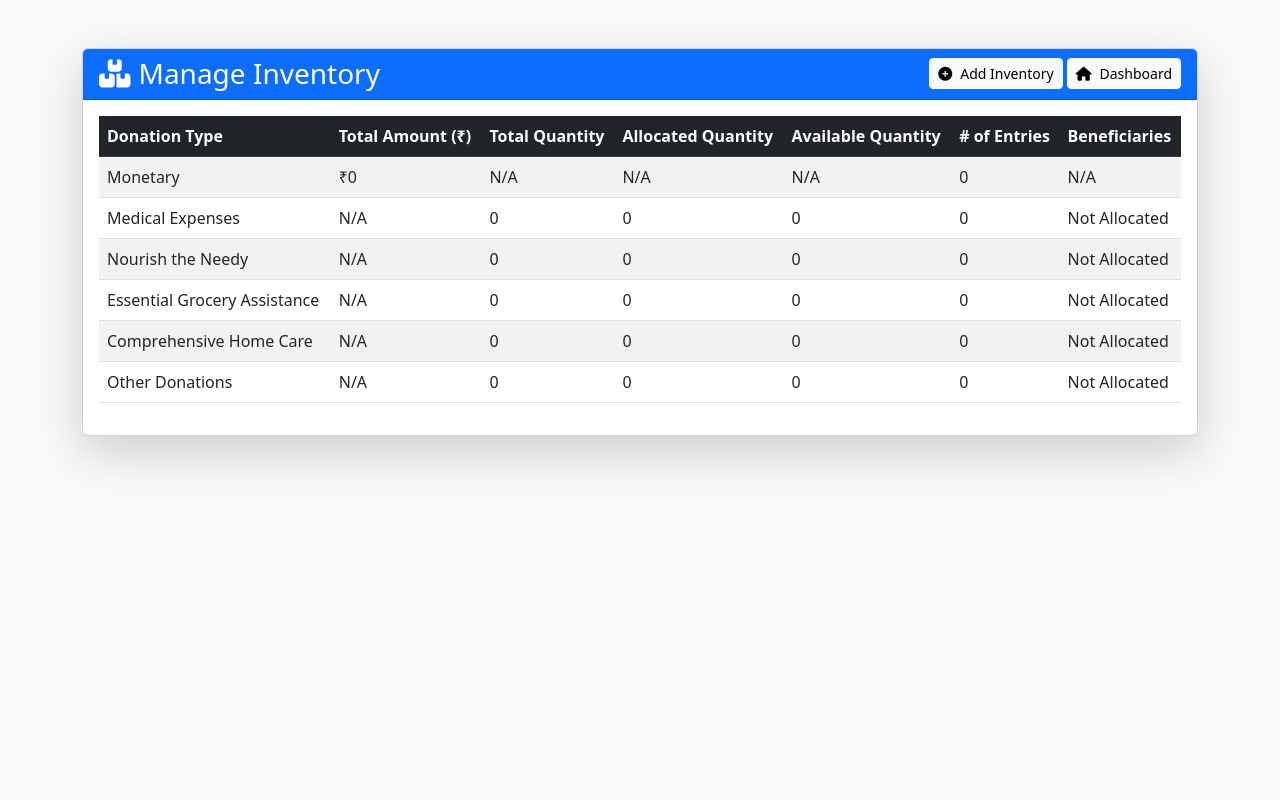
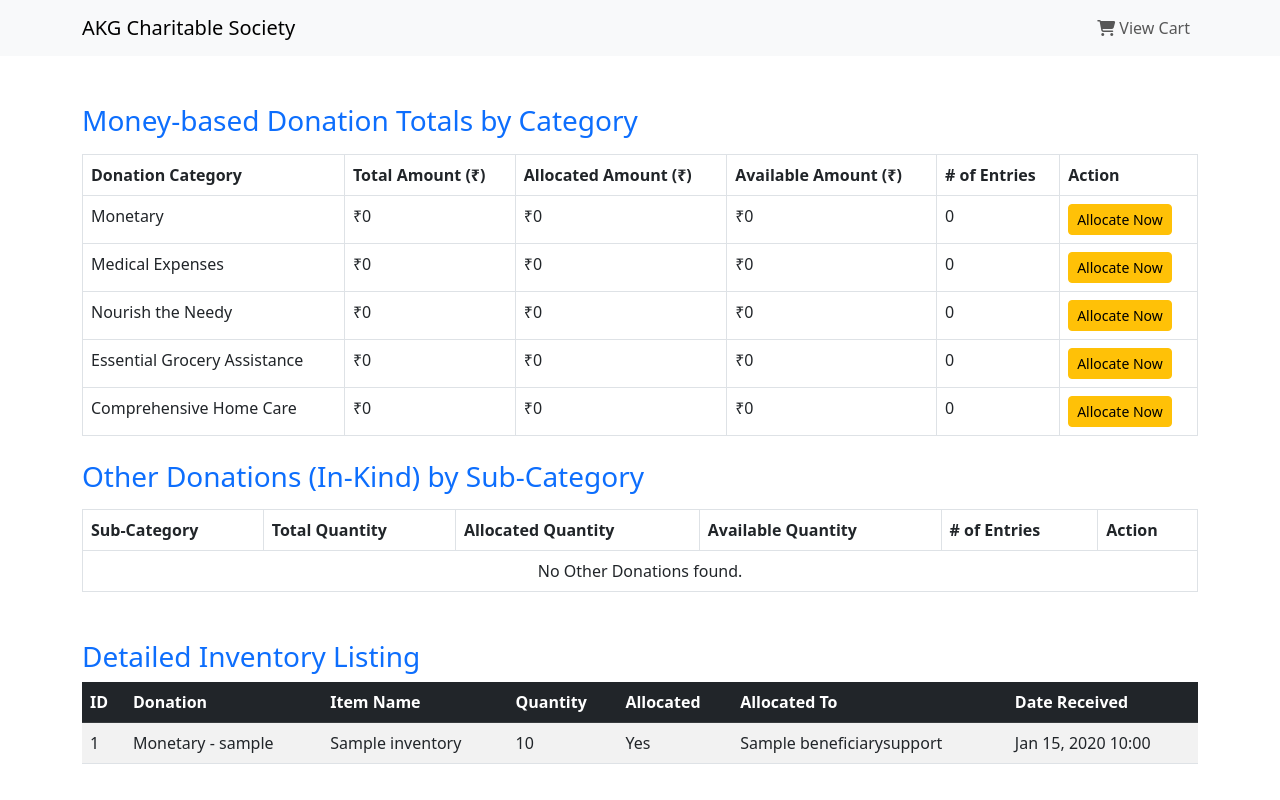
Before and after one commit to neenukrishna/Charity_Management, a Django app: page /manage-inventory/ in a window 1280 px wide. Run offline with Django 5.2, Linux system fonts and the light colour scheme; a user stored in the database is signed in; tables that the repository leaves empty hold one stand-in row (values such as "Sample post").

Commit message:
beneficiary support

```diff
--- a/charity/models.py
+++ b/charity/models.py
@@ -236,6 +236,8 @@
     )
 
     # Additional Assistance Details
+    allocation_amount = models.DecimalField(max_digits=10, decimal_places=2, null=True, blank=True)
+
     other_donation_type = models.CharField(max_length=255, blank=True, null=True)
     custom_other_donation = models.CharField(max_length=255, blank=True, null=True)
 
--- a/charity/urls.py
+++ b/charity/urls.py
@@ -162,6 +162,10 @@
     path('contacts/', views.admin_contact_list, name='admin_contact_list'),
 
     path('urgent-requests/', views.urgent_requests, name='urgent_requests'),
+    path('inventory-allocate/<str:d_type>/', views.beneficiary_requests_by_category, name='allocate_by_category'),
+    path('allocate-beneficiary-request/<int:pk>/', views.allocate_beneficiary_request, name='allocate_beneficiary_request'),
+
+
 
     # path('user-home/', views.home_view, name='home'),
 
--- a/charity/views.py
+++ b/charity/views.py
@@ -1592,6 +1592,8 @@
         'razorpay_key_id': settings.RAZORPAY_KEY_ID,
     }
     return render(request, 'donation/payment.html', context)
+
+
 @login_required
 def receipt(request):
     billing = request.session.get('billing', {})
@@ -1890,70 +1892,103 @@
 # ----------------------------
 
 from django.db.models import Sum, Count,Q
-
 @login_required
 @user_passes_test(is_admin)
 def manage_inventory(request):
-    # Define donation types.
-    donation_types = ['monetary', 'medical', 'meals', 'grocery', 'home', 'other']
-    inventory_summary = []
-
-    # Get donation type display choices dynamically.
+    # Define your donation types.
+    # Money-based: all except 'other'
+    money_based_types = ['monetary', 'medical', 'meals', 'grocery', 'home']
     donation_type_choices = dict(Donation._meta.get_field('donation_type').choices)
 
-    for d_type in donation_types:
-        if d_type == 'monetary':
-            # For monetary donations, filter by status "Paid".
-            monetary_donations = Donation.objects.filter(donation_type='monetary', status='Paid')
-            total_amount = monetary_donations.aggregate(total=Sum('amount'))['total'] or 0
-
-            inventory_summary.append({
-                'donation_type': d_type,
-                'donation_type_display': donation_type_choices.get(d_type, d_type),
-                'total_amount': total_amount,
-                'total_quantity': 'N/A',  # Not applicable for monetary donations.
-                'allocated_quantity': 'N/A',
-                'available_quantity': 'N/A',
-                'count': monetary_donations.count(),
-                'beneficiaries': 'N/A',
-            })
+    money_summary = {}
+    for d_type in money_based_types:
+        donations = Donation.objects.filter(donation_type=d_type, status='Paid')
+        total_amount = donations.aggregate(total=Sum('amount'))['total'] or 0
+        entries_count = donations.count()
+        # For money-based categories, we can calculate allocated amounts from beneficiary requests.
+        allocated_sum = BeneficiarySupport.objects.filter(
+            emergency_type__iexact=d_type, status='Resolved'
+        ).aggregate(total_allocated=Sum('allocation_amount'))['total_allocated'] or 0
+        available_amount = total_amount - allocated_sum
+
+        money_summary[d_type] = {
+            'donation_type_display': donation_type_choices.get(d_type, d_type),
+            'total_amount': total_amount,
+            'allocated_amount': allocated_sum,
+            'available_amount': available_amount,
+            'entries_count': entries_count,
+        }
+
+    # For "other" donations (in-kind), group by the sub-category.
+    # We assume that for "other" donations, Inventory.item_name stores the specific sub-category.
+    qs = Inventory.objects.filter(donation__donation_type='other')
+    others_grouped = qs.values('item_name').annotate(
+        total_quantity=Sum('quantity'),
+        allocated_quantity=Sum('quantity', filter=Q(allocated=True)),
+        entries_count=Count('id')
+    )
+    others_summary = []
+    for entry in others_grouped:
+        total_quantity = entry['total_quantity'] or 0
+        allocated_quantity = entry['allocated_quantity'] or 0
+        available_quantity = total_quantity - allocated_quantity
+        others_summary.append({
+            'sub_category': entry['item_name'],
+            'total_quantity': total_quantity,
+            'allocated_quantity': allocated_quantity,
+            'available_quantity': available_quantity,
+            'entries_count': entry['entries_count'],
+        })
+
+    # (Optionally) Fetch detailed inventory items.
+    inventory_items = Inventory.objects.select_related('donation', 'allocated_to')
+
+    context = {
+        'money_summary': money_summary,
+        'others_summary': others_summary,
+        'inventory_items': inventory_items,
+    }
+    return render(request, 'beneficary/manage_inventory_summary.html', context)
+
+
+@login_required
+@user_passes_test(is_admin)
+def beneficiary_requests_by_category(request, category):
+    # For money-based types, category might be like 'medical', etc.
+    # For other, category is the sub-category (i.e., the value in Inventory.item_name).
+    # Adjust filtering logic as needed.
+    requests_qs = BeneficiarySupport.objects.filter(emergency_type__iexact=category, status='Pending')
+    context = {
+        'donation_category': category,
+        'requests': requests_qs,
+    }
+    return render(request, 'beneficary/beneficiary_requests_by_category.html', context)
+@login_required
+@user_passes_test(is_admin)
+def allocate_beneficiary_request(request, pk):
+    # Allocate a single beneficiary request.
+    req_obj = get_object_or_404(BeneficiarySupport, pk=pk)
+    if request.method == 'POST':
+        # Get the allocation amount from the form.
+        allocation_amount = request.POST.get('allocation_amount')
+        if allocation_amount:
+            try:
+                allocation_amount = float(allocation_amount)
+            except ValueError:
+                messages.error(request, "Please enter a valid amount.")
+                return redirect('allocate_beneficiary_request', pk=pk)
+            req_obj.allocation_amount = allocation_amount
+            req_obj.status = 'Resolved'
+            req_obj.save()
+            messages.success(request, "Beneficiary request allocated successfully.")
+            # Redirect back to the list for the same category.
+            return redirect('allocate_by_category', d_type=req_obj.emergency_type)
         else:
-            # For non-monetary donations, aggregate data from Inventory.
-            qs = Inventory.objects.filter(donation__donation_type=d_type)
-            agg = qs.aggregate(
-                total_quantity=Sum('quantity'),
-                allocated_quantity=Sum('quantity', filter=Q(allocated=True)),
-                count=Count('id')
-            )
-            total_quantity = agg['total_quantity'] or 0
-            allocated_quantity = agg['allocated_quantity'] or 0
-            available_quantity = total_quantity - allocated_quantity
-
-            # Get distinct beneficiary names from allocated records.
-            beneficiaries_qs = qs.filter(allocated=True, allocated_to__isnull=False)\
-                                 .values_list('allocated_to__beneficiary_name', flat=True)\
-                                 .distinct()
-            beneficiary_list = ", ".join(beneficiaries_qs) if beneficiaries_qs else "Not Allocated"
-
-            inventory_summary.append({
-                'donation_type': d_type,
-                'donation_type_display': donation_type_choices.get(d_type, d_type),
-                'total_amount': 'N/A',  # Monetary amount not applicable here.
-                'total_quantity': total_quantity,
-                'allocated_quantity': allocated_quantity,
-                'available_quantity': available_quantity,
-                'count': agg['count'],
-                'beneficiaries': beneficiary_list,
-            })
-
-    # Fetch all inventory items for detailed listing.
-    inventory_items = Inventory.objects.select_related('donation', 'allocated_to')
-
-    return render(request, 'beneficary/manage_inventory_summary.html', {
-        'inventory_summary': inventory_summary,
-        'inventory_items': inventory_items
-    })
-
+            messages.error(request, "Please enter an allocation amount.")
+    context = {
+        'request_obj': req_obj
+    }
+    return render(request, 'beneficary/allocate_beneficiary_request.html', context)
 
 @user_passes_test(lambda u: u.is_staff)
 def inventory_list(request):
--- a/template/beneficary/manage_inventory_summary.html
+++ b/template/beneficary/manage_inventory_summary.html
@@ -1,76 +1,109 @@
-<!DOCTYPE html>
-<html lang="en">
-<head>
-  <meta charset="UTF-8" />
-  <meta name="viewport" content="width=device-width, initial-scale=1.0" />
-  <title>Manage Inventory</title>
-  <link href="https://cdn.jsdelivr.net/npm/bootstrap@5.3.0/dist/css/bootstrap.min.css" rel="stylesheet">
-  <link rel="stylesheet" href="https://cdnjs.cloudflare.com/ajax/libs/font-awesome/6.4.0/css/all.min.css">
-</head>
-<body class="bg-light">
+{% extends 'base.html' %}
+{% block content %}
 <div class="container mt-5">
-    <div class="card shadow-lg">
-      <!-- Card Header -->
-      <div class="card-header bg-primary text-white d-flex justify-content-between align-items-center">
-        <h3 class="mb-0">
-          <i class="fas fa-boxes me-2"></i>Manage Inventory
-        </h3>
-        <div>
-          <a href="{% url 'add_inventory' %}" class="btn btn-light btn-sm">
-            <i class="fas fa-plus-circle me-2"></i>Add Inventory
-          </a>
-          <a href="{% url 'admin_dashboard' %}" class="btn btn-light btn-sm">
-            <i class="fas fa-home me-2"></i>Dashboard
-          </a>
-        </div>
-      </div>
-      <!-- Card Body -->
-      <div class="card-body">
-        <div class="table-responsive">
-          <table class="table table-hover table-striped align-middle">
-            <thead class="table-dark">
+    <h3 class="text-primary mb-3">Money-based Donation Totals by Category</h3>
+    <table class="table table-bordered mb-4">
+        <thead>
             <tr>
-                <th>Donation Type</th>
+                <th>Donation Category</th>
                 <th>Total Amount (₹)</th>
-                <th>Total Quantity</th>
-                <th>Allocated Quantity</th>
-                <th>Available Quantity</th>
+                <th>Allocated Amount (₹)</th>
+                <th>Available Amount (₹)</th>
                 <th># of Entries</th>
-                <th>Beneficiaries</th>
+                <th>Action</th>
             </tr>
         </thead>
         <tbody>
-              {% for item in inventory_summary %}
+            {% for key, summary in money_summary.items %}
             <tr>
-                <td>{{ item.donation_type_display }}</td>
+                <td>{{ summary.donation_type_display }}</td>
+                <td>₹{{ summary.total_amount|default:"0" }}</td>
+                <td>₹{{ summary.allocated_amount|default:"0" }}</td>
+                <td>₹{{ summary.available_amount|default:"0" }}</td>
+                <td>{{ summary.entries_count }}</td>
                 <td>
-                  {% if item.donation_type == "monetary" %}
-                    ₹{{ item.total_amount }}
+                    {% if key %}
+                        <a href="{% url 'allocate_by_category' key %}" class="btn btn-sm btn-warning">
+                            Allocate Now
+                        </a>
                     {% else %}
-                    N/A
+                        <span class="text-muted">No category specified</span>
                     {% endif %}
-                </td>
-                <td>{{ item.total_quantity }}</td>
-                <td>{{ item.allocated_quantity }}</td>
-                <td>{{ item.available_quantity }}</td>
-                <td>{{ item.count }}</td>
-                <td>{{ item.beneficiaries }}</td>
-              </tr>
-              {% empty %}
-              <tr>
-                <td colspan="7" class="text-center py-4">
-                  <i class="fas fa-box-open fa-2x text-muted mb-3"></i>
-                  <p class="text-muted mb-0">No inventory records found</p>
                 </td>
             </tr>
             {% endfor %}
         </tbody>
     </table>
+
+    <h3 class="text-primary mb-3">Other Donations (In-Kind) by Sub-Category</h3>
+    <table class="table table-bordered mb-4">
+        <thead>
+            <tr>
+                <th>Sub-Category</th>
+                <th>Total Quantity</th>
+                <th>Allocated Quantity</th>
+                <th>Available Quantity</th>
+                <th># of Entries</th>
+                <th>Action</th>
+            </tr>
+        </thead>
+        <tbody>
+            {% for entry in others_summary %}
+            <tr>
+                <td>{{ entry.sub_category }}</td>
+                <td>{{ entry.total_quantity|default:"0" }}</td>
+                <td>{{ entry.allocated_quantity|default:"0" }}</td>
+                <td>{{ entry.available_quantity|default:"0" }}</td>
+                <td>{{ entry.entries_count }}</td>
+                <td>
+                    {% if entry.sub_category %}
+                        <a href="{% url 'allocate_by_category' entry.sub_category %}" class="btn btn-sm btn-warning">
+                            Allocate Now
+                        </a>
+                    {% else %}
+                        <span class="text-muted">No sub-category specified</span>
+                    {% endif %}
+                </td>
+            </tr>
+            {% empty %}
+            <tr>
+                <td colspan="6" class="text-center">No Other Donations found.</td>
+            </tr>
+            {% endfor %}
+        </tbody>
+    </table>
+
+    <!-- Optionally, include a detailed inventory listing below -->
+    <h3 class="mt-5 text-primary">Detailed Inventory Listing</h3>
+    <table class="table table-hover table-striped">
+        <thead class="table-dark">
+            <tr>
+                <th>ID</th>
+                <th>Donation</th>
+                <th>Item Name</th>
+                <th>Quantity</th>
+                <th>Allocated</th>
+                <th>Allocated To</th>
+                <th>Date Received</th>
+            </tr>
+        </thead>
+        <tbody>
+            {% for item in inventory_items %}
+            <tr>
+                <td>{{ item.id }}</td>
+                <td>{{ item.donation }}</td>
+                <td>{{ item.item_name }}</td>
+                <td>{{ item.quantity }}</td>
+                <td>{% if item.allocated %}Yes{% else %}No{% endif %}</td>
+                <td>{% if item.allocated_to %}{{ item.allocated_to.beneficiary_name }}{% else %}Not Allocated{% endif %}</td>
+                <td>{{ item.date_received|date:"M d, Y H:i" }}</td>
+            </tr>
+            {% empty %}
+            <tr>
+                <td colspan="7" class="text-center">No inventory items found.</td>
+            </tr>
+            {% endfor %}
+        </tbody>
+    </table>
 </div>
-      </div>
-    </div>
-  </div>
-  <!-- Bootstrap JS Bundle -->
-  <script src="https://cdn.jsdelivr.net/npm/bootstrap@5.3.0/dist/js/bootstrap.bundle.min.js"></script>
-</body>
-</html>
+{% endblock %}
```
Also changed, not shown: template/beneficary/allocate_beneficiary_request.html (added, +18 -0 lines), template/beneficary/beneficiary_requests_by_category.html (added, +43 -0 lines), charity/migrations/0037_beneficiarysupport_allocation_amount.py (added), 1 other file. Lines whose indentation alone changed are shown as unchanged.
